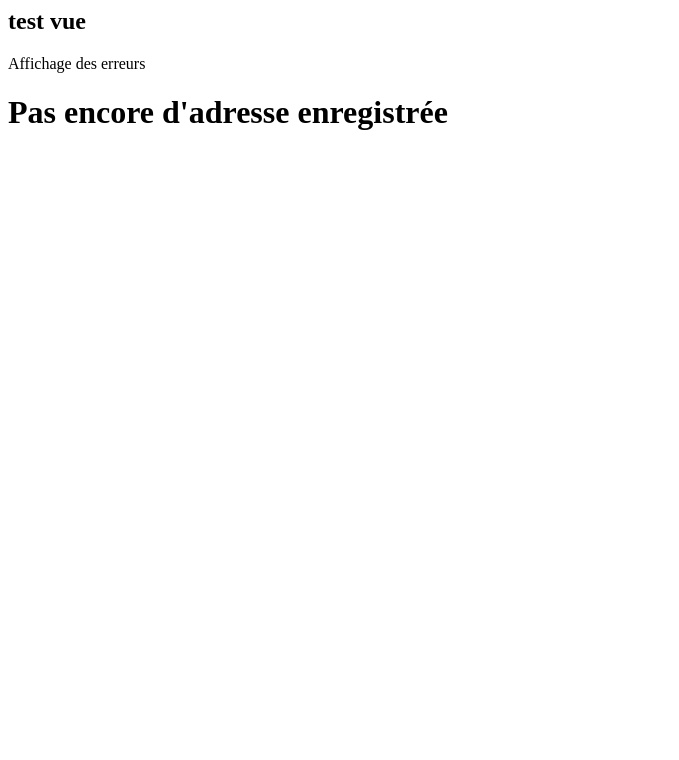
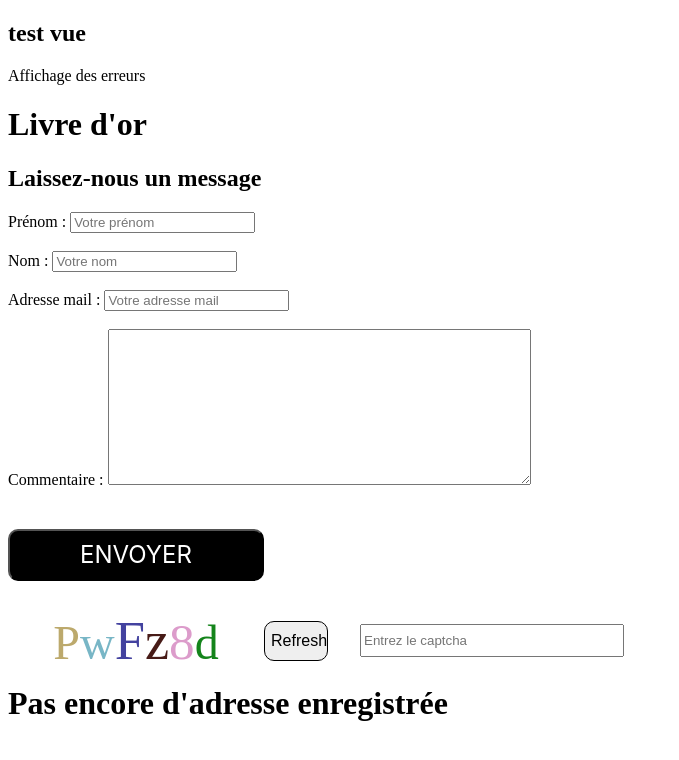
Before and after one commit to padassy/TI26-01, a PHP site: page /view/indexView.php in a window 1280 px wide. Shown: the top 760 px of the page, without its empty margins (0-679 px from the left). Run offline with PHP 8.4, Linux system fonts and the light colour scheme; the template is opened without the code that fills it, so the values that code supplies are empty.

Commit message:
corps en php

```diff
--- a/public/css/captcha.css
+++ b/public/css/captcha.css
@@ -0,0 +1,77 @@
+.captcha{
+    display: flex;
+    flex-direction: row;
+    align-items: center;
+    margin: 0 auto 3vh auto;
+}
+#captcha {
+    /*-webkit-user-select: none;  /*Safari */
+    /*-ms-user-select: none; /*IE 10+ */
+    /*user-select: none;*/
+
+    background-color: white;
+    display: inline;
+    text-align: center;
+    height: 5vh;
+    line-height: 5vh;
+    font-size: 2em;
+    width: 14vw;
+    min-width: 8em;
+    margin: 0;
+}
+#captchaInput{
+    height: 2em;
+    width: 20vw;
+}
+
+#captchaRefresh{
+    height: 2.5em;
+    width: 5vw;
+    margin-right: 2.5vw;
+    border-radius: 10px;
+    border: 0.5px solid black;
+    font-size: 1em;
+    font-weight: 500;
+
+}
+
+
+.invalidCaptcha {
+    border: solid 2px red;
+    border-radius: 3px;
+}
+
+.invalidCaptcha + span::after {
+    content: "captcha invalide";
+    color: red;
+    font-size: 2em;
+    font-style: italic;
+    padding-left: 5px;
+}
+
+.validCaptcha {
+    border: solid 2px green;
+    border-radius: 3px;
+}
+
+.validCaptcha + span::after {
+    content: "vérification réussie";
+    color: green;
+    font-size: 2em;
+    font-style: italic;
+    padding-left: 5px;
+}
+#captchaValidate {
+    margin: 5vh auto;
+    color: white;
+    background-color: black;
+    font-family: "Inter";
+    font-style: Bold;
+    font-size: x-large;
+    line-height: 18px;
+    line-height: 100%;
+    text-transform: uppercase;
+    padding:0.5em 1em;
+    border-radius: 10px;
+    width:20vw ;
+}
--- a/public/js/captcha.js
+++ b/public/js/captcha.js
@@ -0,0 +1,86 @@
+			function captchaCF2M(callback, captchaLen) {
+				function randomInt(min, max) {
+					return Math.floor(Math.random() * (max - min + 1) + min)
+				}
+
+				// Retourne un array contenant autant d'élements venant de "array" que "numberOfElements"
+				function getElementsFromArray(array, numberOfElements) {
+					let arrayOfElements = [];
+					for (let i = 0; i < numberOfElements; i++) {
+						let randomElement = array[randomInt(0, array.length - 1)];
+						arrayOfElements.push(randomElement);
+					}
+					return arrayOfElements
+				}
+
+				// Vide le contenu de l'élément avec l'id "captcha" et y insère un nouveau captcha
+				function generateCaptcha() {
+					captcha.innerHTML = "";
+					captchaInput.value = "";
+
+					let captchaArray = getElementsFromArray(allCharacters, captchaLen);
+					for (let i = 0; i < captchaArray.length; i++) {
+						let colors = randomRGB(); //
+						let size = randomSize();
+						captcha.insertAdjacentHTML('beforeend', `<span style="color: rgb(${colors[0]}, ${colors[1]}, ${colors[2]}); font-size: ${size}em">${captchaArray[i]}</span>`);
+					}
+				}
+
+				// Vérifie si l'entrée utilisateur correspond au captcha et appelle le callback sinon génère un nouveau captcha
+				function validateCaptcha() {
+					if (captcha.textContent === captchaInput.value) {
+						captchaInput.classList.remove("invalidCaptcha");
+						captchaInput.classList.add("validCaptcha");
+						callback();
+					} else {
+						captchaInput.classList.add("invalidCaptcha");
+						generateCaptcha(captchaLen);
+					}
+				}
+
+				function randomRGB() {
+					let arrayRGB = [];
+
+					for (let i = 0; i < 3; i++) {
+						arrayRGB.push(randomInt(0, 220));
+					}
+					// randomInt(min, max)
+					return arrayRGB
+				}
+
+				// Génère un nombre décimal afin d'être utilisé en tant que valeur de em
+				function randomSize() {
+					return randomInt(15, 18) / 10
+				}
+
+				const allCharacters = ['A', 'B', 'C', 'D', 'E', 'F', 'G', 'H', 'I', 'J', 'K', 'L', 'M', 'N', 'O', 'P', 'Q', 'R', 'S', 'T', 'U', 'V', 'W', 'X', 'Y', 'Z', 'a', 'b', 'c', 'd', 'e', 'f', 'g', 'h', 'i', 'j', 'k', 'l', 'm', 'n', 'o', 'p', 'q', 'r', 's', 't', 'u', 'v', 'w', 'x', 'y', 'z', '0', '1', '2', '3', '4', '5', '6', '7', '8', '9'];
+				const captcha = document.querySelector('#captcha');
+				const captchaInput = document.querySelector('#captchaInput');
+				const captchaValidate = document.querySelector('#captchaValidate');
+				const captchaRefresh = document.querySelector('#captchaRefresh');
+
+				generateCaptcha(captchaLen);
+				captchaValidate.addEventListener('click', validateCaptcha);
+				captchaRefresh.addEventListener('click', generateCaptcha);
+			}
+
+			function redirectionDuckduck() {
+				document.querySelector("formulaire").requestSubmit(); // Envoyer un formulaire
+			}
+				// Comment lié le captcha en JS avec le php qui gere le CF ????
+				// Le verifie avec JS ou PHP ???
+				// Comment traiter la validation si valider avec JS?
+
+
+			captchaCF2M(redirectionDuckduck, 6)
+
+			const input = document.querySelector('.compteur');
+			const counter = document.querySelector('#compteurLettre');
+			const maxLength = input.getAttribute('maxlength');
+			input.addEventListener('input', event => {
+				const valueLength = event.target.value.length;
+				const leftCharLength = maxLength - valueLength;
+
+				if (leftCharLength < 0) return;
+				counter.innerText = leftCharLength;
+			  });
--- a/view/indexView.php
+++ b/view/indexView.php
@@ -1,28 +1,160 @@
+<!DOCTYPE html>
+<html lang="en">
+<head>
+    <meta charset="UTF-8">
+    <meta http-equiv="X-UA-Compatible" content="IE=edge">
+    <meta name="viewport" content="width=device-width, initial-scale=1.0">
+    <link rel="stylesheet" href="css/style.css">
+    <link rel="stylesheet" href="css/captcha.css">
+    <title>Formulaire</title>
+</head>
+<body>
+
 <h2>test vue</h2>
 
 Affichage des erreurs
 <h3><?=$message?></h3>
 <h3><?$messageGood?></h3>
+<h1>Livre d'or</h1>
+<form action="" method="POST" id="formulaire">
+    <h2> Laissez-nous un message</h2>
+    <div class="conteneurChampsLabelInput">
+        <label for="firstname">Prénom :</label>
+        <input type="text" name="firstname" placeholder="Votre prénom" autocomplete="given-name" maxlength="50">
+    </div>
+<br>
+    <div>
+        <label for="lastname">Nom :</label>
+        <input type="text" name="lastname" placeholder="Votre nom" autocomplete="family-name" maxlength="50">
+    </div>
+<br>
+    <div>
+        <label for="usermail">Adresse mail :</label>
+        <input type="email" name="usermail" placeholder="Votre adresse mail" autocomplete="email" maxlength="100" required>
+    </div>
+<br>
+    <div>
+        <label for="message">Commentaire :</label>
+        <textarea name="message" cols="50" rows="10" maxlength="600" placeholder="veuillez laissez votre commentaire ici" required>
+        </textarea>
+    </div>
+    <input type="submit" id="captchaValidate" value="Envoyer">
+
+    <div class="captcha">
+        <p id="captcha"></p></br></br>
+        <button id="captchaRefresh" type="button">Refresh</button>
+        <input id="captchaInput" type="text" placeholder="Entrez le captcha"></br></br>
+    </div>
+</form>
+<script src="js/captcha.js"></script>
+
 <?php
-
-
+//var_dump($_POST);
+// si aucun resultat in affiche pas d adresse
 if (empty($resultatRecupDB)):
 ?>
 
         <h1>Pas encore d'adresse enregistrée </h1>
 <?php
+        elseif($nbUser==1):
+?>
+    <h1> Une adresse enregistrée </h1>
+    <table>
+        <tr>
+            <th>
+                <h2>Prénom:</h2>
+            </th>
+            <th>
+                <h2>
+                    Nom:
+                </h2>
+            </th>
+            <th>
+                <h2>Adresse mail:</h2>
+            </th>
+            <th>
+                <h2>Date:</h2>
+            </th>
+            <th>
+                <h2>Commentaires:</h2>
+            </th>
+        </tr>
+        <tr>
+            <td>
+                <h3><?=-$resultatRecupDB['firstname']?></h3>
+            </td>
+            <td>
+                <h3><?=$resultatRecupDB['lastname']?></h3>
+            </td>
+            <td>
+                <h3><?=$resultatRecupDB['usermail']?></h3>
+            </td>
+            <td>
+                <h3><?=$resultatRecupDB['message']?></h3>
+            </td>
+            <td>
+                <h3><?=$resultatRecupDB['datemessage']?></h3>
+            </td>
+        </tr>
+    </table>
+<?php
+
         else:
+// si on a plusieurs adresses dans la DB on boucle
 ?>
-        <h2>Adresses présentes dans la database :</h2>
+        <h2>Nombre d'adresses dans la database : <?=$nbUser?></h2>
 <?php
         foreach ($resultatRecupDB as $item):
 
 ?>
 
-        <?php
-        endforeach;
-    ?>
-        <h1>Nombre d'adresses dans la database : <?=$nbUser?></h1>
+    <table>
+        <tr>
+            <th>
+                <h2>Prénom:</h2>
+            </th>
+            <th>
+                <h2>
+                    Nom:
+                </h2>
+            </th>
+            <th>
+                <h2>Adresse mail:</h2>
+            </th>
+            <th>
+                <h2>Date:</h2>
+            </th>
+            <th>
+                <h2>Commentaires:</h2>
+            </th>
+        </tr>
+        <tr>
+            <td>
+                <h3><?=$item['firstname']?></h3>
+            </td>
+            <td>
+                <h3><?=$item['lastname']?></h3>
+            </td>
+            <td>
+                <h3><?=$item['usermail']?></h3>
+            </td>
+            <td>
+                <h3><?=$item['message']?></h3>
+            </td>
+            <td>
+                <h3><?=$item['datemessage']?></h3>
+            </td>
+        </tr>
+    </table>
+    <hr>
 <?php
 
+        endforeach;
+
     endif;
+
+//var_dump($resultatRecupDB);
+
+?>
+</body>
+</html>
```
Also changed, not shown: public/index.php (+5 -5 lines). Lines whose indentation alone changed are shown as unchanged.
